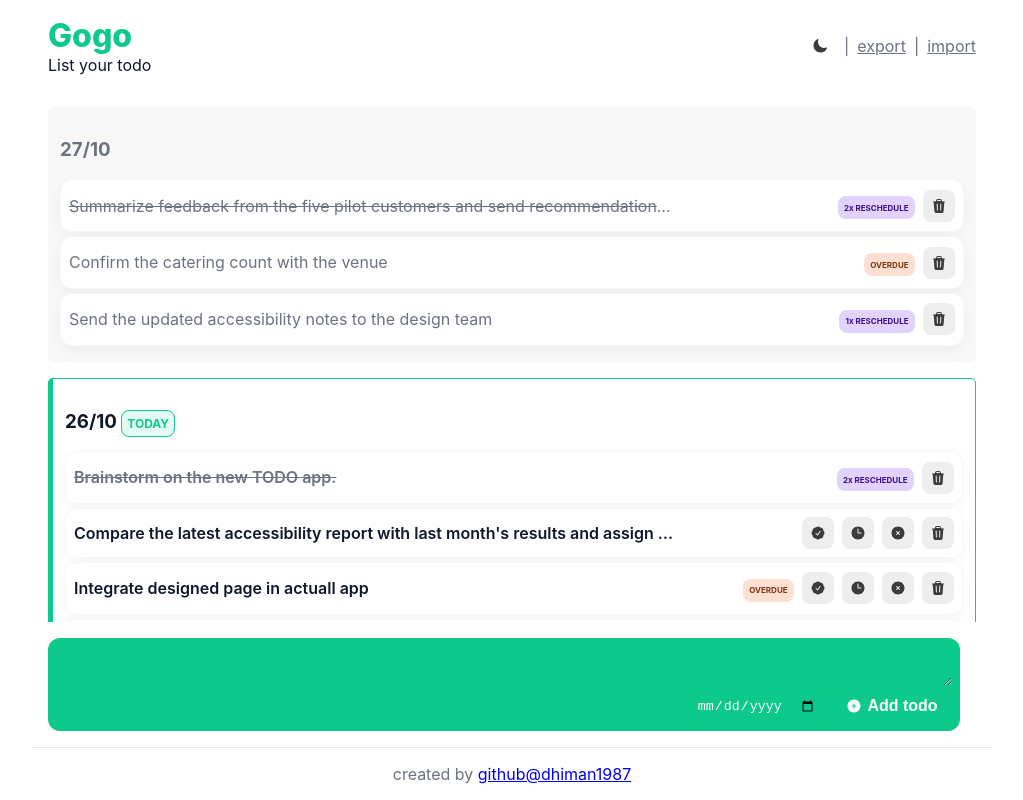
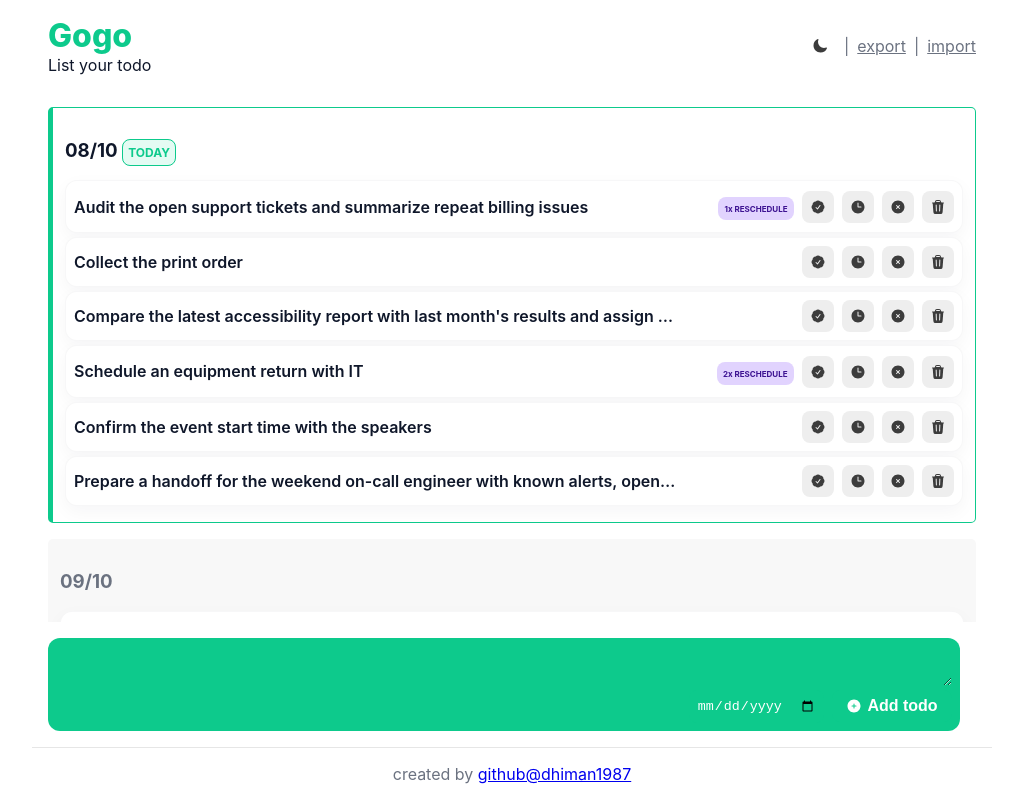
Before and after one commit to dhiman1987/gogo, a React (Vite) app: page / in a window 1280 px wide. Shown: the whole page, without its empty margins (128-1151 px from the left). Built offline with nearby package versions, Linux system fonts and the light colour scheme.

Commit message:
added data layer

```diff
--- a/src/components/MainContent/MainContent.tsx
+++ b/src/components/MainContent/MainContent.tsx
@@ -1,119 +1,49 @@
+import type { DateOnly } from '../../models/DateOnly'
+import type { Todo } from '../../models/Todo'
+import { getTodos } from '../../services/todoService'
 import TodoInput from '../TodoInput/TodoInput'
 import TodoList, { type TodoGroup } from '../TodoList/TodoList'
 import './MainContent.css'
 
-const todoGroups: TodoGroup[] = [
-  {
-    date: '27/10',
-    isToday: false,
-    todos: [
-      {
-        title:
-          "Summarize feedback from the five pilot customers and send recommendations to product before Thursday's roadmap review",
-        completed: true,
-        badge: '2x RESCHEDULE',
-        badgeType: 'reschedule',
-      },
-      {
-        title: 'Confirm the catering count with the venue',
-        completed: false,
-        badge: 'OVERDUE',
-        badgeType: 'overdue',
-      },
-      {
-        title: 'Send the updated accessibility notes to the design team',
-        completed: false,
-        badge: '1x RESCHEDULE',
-        badgeType: 'reschedule',
-      },
-    ],
-  },
-  {
-    date: '26/10',
-    isToday: true,
-    todos: [
-      {
-        title: 'Brainstorm on the new TODO app.',
-        completed: true,
-        badge: '2x RESCHEDULE',
-        badgeType: 'reschedule',
-      },
-      {
-        title:
-          "Compare the latest accessibility report with last month's results and assign owners for the remaining keyboard-navigation issues",
-        completed: false,
-      },
-      {
-        title: 'Integrate designed page in actuall app',
-        completed: false,
-        badge: 'OVERDUE',
-        badgeType: 'overdue',
-      },
-      {
-        title:
-          'Prepare a handoff for the weekend on-call engineer with known alerts, open incidents, and escalation contacts',
-        completed: true,
-        badge: '2x RESCHEDULE',
-        badgeType: 'reschedule',
-      },
-      {
-        title: 'Create GUI in plain HTML and CSS.',
-        completed: false,
-      },
-      {
-        title: 'Integrate designed page in actuall app',
-        completed: false,
-        badge: 'OVERDUE',
-        badgeType: 'overdue',
-      },
-    ],
-  },
-  {
-    date: '25/10',
-    isToday: false,
-    todos: [
-      {
-        title: 'Audit the open support tickets and summarize repeat billing issues',
-        completed: false,
-        badge: '1x RESCHEDULE',
-        badgeType: 'reschedule',
-      },
-      {
-        title: 'Collect the print order',
-        completed: false,
-      },
-      {
-        title:
-          "Compare the latest accessibility report with last month's results and assign owners for the remaining keyboard-navigation issues",
-        completed: false,
-        badge: 'OVERDUE',
-        badgeType: 'overdue',
-      },
-      {
-        title: 'Schedule an equipment return with IT',
-        completed: false,
-        badge: '2x RESCHEDULE',
-        badgeType: 'reschedule',
-      },
-      {
-        title: 'Confirm the event start time with the speakers',
-        completed: false,
-      },
-      {
-        title:
-          'Prepare a handoff for the weekend on-call engineer with known alerts, open incidents, and escalation contacts',
-        completed: false,
-        badge: 'OVERDUE',
-        badgeType: 'overdue',
-      },
-    ],
-  },
-]
+function getTodayDate(): DateOnly {
+  const today = new Date()
+  const year = today.getFullYear()
+  const month = String(today.getMonth() + 1).padStart(2, '0')
+  const day = String(today.getDate()).padStart(2, '0')
+  return `${year}-${month}-${day}`
+}
+
+function groupTodosByPlannedDate(
+  todos: Todo[],
+  today: DateOnly,
+): TodoGroup[] {
+  const groups = new Map<DateOnly, TodoGroup>()
+
+  for (const todo of todos) {
+    const group = groups.get(todo.plannedDate)
+    if (group) {
+      group.todos.push(todo)
+    } else {
+      groups.set(todo.plannedDate, {
+        date: todo.plannedDate,
+        isToday: todo.plannedDate === today,
+        todos: [todo],
+      })
+    }
+  }
+
+  return [...groups.values()].sort((left, right) =>
+    left.date.localeCompare(right.date),
+  )
+}
 
 function MainContent() {
+  const today = getTodayDate()
+  const todoGroups = groupTodosByPlannedDate(getTodos(), today)
+
   return (
     <main id="main-content">
-      <TodoList groups={todoGroups} />
+      <TodoList groups={todoGroups} today={today} />
       <TodoInput />
     </main>
   )
--- a/src/components/TodoDayGroup/TodoDayGroup.tsx
+++ b/src/components/TodoDayGroup/TodoDayGroup.tsx
@@ -1,19 +1,23 @@
 import TodoRow from '../TodoRow/TodoRow'
+import type { DateOnly } from '../../models/DateOnly'
 import type { TodoGroup } from '../TodoList/TodoList'
 import './TodoDayGroup.css'
 
 type TodoDayGroupProps = {
   group: TodoGroup
+  today: DateOnly
 }
 
-function TodoDayGroup({ group }: TodoDayGroupProps) {
+function TodoDayGroup({ group, today }: TodoDayGroupProps) {
+  const formattedDate = `${group.date.slice(8, 10)}/${group.date.slice(5, 7)}`
+
   return (
     <section
       className={group.isToday ? 'currentDayGroup' : 'dayGroup'}
-      aria-label={group.isToday ? `${group.date}, today` : group.date}
+      aria-label={group.isToday ? `${formattedDate}, today` : formattedDate}
     >
       <h3 className={group.isToday ? undefined : 'day'}>
-        {group.date}
+        {formattedDate}
         {group.isToday && (
           <>
             {' '}
@@ -21,11 +25,12 @@ function TodoDayGroup({ group }: TodoDayGroupProps) {
           </>
         )}
       </h3>
-      {group.todos.map((todo, index) => (
+      {group.todos.map((todo) => (
         <TodoRow
           groupIsToday={group.isToday}
           todo={todo}
-          key={`${todo.title}-${index}`}
+          today={today}
+          key={todo.id}
         />
       ))}
     </section>
--- a/src/components/TodoList/TodoList.tsx
+++ b/src/components/TodoList/TodoList.tsx
@@ -1,28 +1,24 @@
 import TodoDayGroup from '../TodoDayGroup/TodoDayGroup'
+import type { DateOnly } from '../../models/DateOnly'
+import type { Todo } from '../../models/Todo'
 import './TodoList.css'
 
-export type Todo = {
-  title: string
-  completed: boolean
-  badge?: string
-  badgeType?: 'reschedule' | 'overdue'
-}
-
 export type TodoGroup = {
-  date: string
+  date: DateOnly
   isToday: boolean
   todos: Todo[]
 }
 
 type TodoListProps = {
   groups: TodoGroup[]
+  today: DateOnly
 }
 
-function TodoList({ groups }: TodoListProps) {
+function TodoList({ groups, today }: TodoListProps) {
   return (
     <div className="todoList">
       {groups.map((group) => (
-        <TodoDayGroup group={group} key={group.date} />
+        <TodoDayGroup group={group} today={today} key={group.date} />
       ))}
     </div>
   )
--- a/src/components/TodoRow/TodoRow.tsx
+++ b/src/components/TodoRow/TodoRow.tsx
@@ -1,23 +1,34 @@
-import type { Todo } from '../TodoList/TodoList'
+import type { DateOnly } from '../../models/DateOnly'
+import type { Todo } from '../../models/Todo'
+import { TodoStatus } from '../../models/TodoStatus'
 import './TodoRow.css'
 
 type TodoRowProps = {
   todo: Todo
   groupIsToday: boolean
+  today: DateOnly
 }
 
-function TodoRow({ todo, groupIsToday }: TodoRowProps) {
+function TodoRow({ todo, groupIsToday, today }: TodoRowProps) {
+  const isOverdue =
+    todo.status === TodoStatus.Todo && todo.plannedDate < today
+
   return (
-    <article className={`todoCard${todo.completed ? ' isDone' : ''}`}>
+    <article
+      className={`todoCard${todo.status === TodoStatus.Done ? ' isDone' : ''}`}
+    >
       <div className="todoTitle">{todo.title}</div>
       <div className="todoCardMeta">
         <div className="badges">
-          {todo.badge && todo.badgeType && (
-            <span className={`${todo.badgeType}Badge`}>{todo.badge}</span>
+          {todo.rescheduleCount > 0 && (
+            <span className="rescheduleBadge">
+              {todo.rescheduleCount}x RESCHEDULE
+            </span>
           )}
+          {isOverdue && <span className="overdueBadge">OVERDUE</span>}
         </div>
         <div className="actionSection">
-          {groupIsToday && !todo.completed && (
+          {groupIsToday && todo.status === TodoStatus.Todo && (
             <>
               <button
                 className="doneButton"
--- /dev/null
+++ b/src/data/data.json
@@ -0,0 +1,122 @@
+[
+  {
+    "id": "00000000-0000-4000-8000-000000000001",
+    "title": "Summarize feedback from the five pilot customers and send recommendations to product before Thursday's roadmap review",
+    "status": "done",
+    "plannedDate": "2026-10-10",
+    "createdDate": "2026-10-08",
+    "rescheduleCount": 2
+  },
+  {
+    "id": "00000000-0000-4000-8000-000000000002",
+    "title": "Confirm the catering count with the venue",
+    "status": "todo",
+    "plannedDate": "2026-10-10",
+    "createdDate": "2026-10-10",
+    "rescheduleCount": 0
+  },
+  {
+    "id": "00000000-0000-4000-8000-000000000003",
+    "title": "Send the updated accessibility notes to the design team",
+    "status": "todo",
+    "plannedDate": "2026-10-10",
+    "createdDate": "2026-10-09",
+    "rescheduleCount": 1
+  },
+  {
+    "id": "00000000-0000-4000-8000-000000000004",
+    "title": "Brainstorm on the new TODO app.",
+    "status": "done",
+    "plannedDate": "2026-10-09",
+    "createdDate": "2026-10-07",
+    "rescheduleCount": 2
+  },
+  {
+    "id": "00000000-0000-4000-8000-000000000005",
+    "title": "Compare the latest accessibility report with last month's results and assign owners for the remaining keyboard-navigation issues",
+    "status": "todo",
+    "plannedDate": "2026-10-09",
+    "createdDate": "2026-10-09",
+    "rescheduleCount": 0
+  },
+  {
+    "id": "00000000-0000-4000-8000-000000000006",
+    "title": "Integrate designed page in actuall app",
+    "status": "todo",
+    "plannedDate": "2026-10-09",
+    "createdDate": "2026-10-09",
+    "rescheduleCount": 0
+  },
+  {
+    "id": "00000000-0000-4000-8000-000000000007",
+    "title": "Prepare a handoff for the weekend on-call engineer with known alerts, open incidents, and escalation contacts",
+    "status": "done",
+    "plannedDate": "2026-10-09",
+    "createdDate": "2026-10-07",
+    "rescheduleCount": 2
+  },
+  {
+    "id": "00000000-0000-4000-8000-000000000008",
+    "title": "Create GUI in plain HTML and CSS.",
+    "status": "todo",
+    "plannedDate": "2026-10-09",
+    "createdDate": "2026-10-09",
+    "rescheduleCount": 0
+  },
+  {
+    "id": "00000000-0000-4000-8000-000000000009",
+    "title": "Integrate designed page in actuall app",
+    "status": "todo",
+    "plannedDate": "2026-10-09",
+    "createdDate": "2026-10-09",
+    "rescheduleCount": 0
+  },
+  {
+    "id": "00000000-0000-4000-8000-000000000010",
+    "title": "Audit the open support tickets and summarize repeat billing issues",
+    "status": "todo",
+    "plannedDate": "2026-10-08",
+    "createdDate": "2026-10-07",
+    "rescheduleCount": 1
+  },
+  {
+    "id": "00000000-0000-4000-8000-000000000011",
+    "title": "Collect the print order",
+    "status": "todo",
+    "plannedDate": "2026-10-08",
+    "createdDate": "2026-10-08",
+    "rescheduleCount": 0
+  },
+  {
+    "id": "00000000-0000-4000-8000-000000000012",
+    "title": "Compare the latest accessibility report with last month's results and assign owners for the remaining keyboard-navigation issues",
+    "status": "todo",
+    "plannedDate": "2026-10-08",
+    "createdDate": "2026-10-08",
+    "rescheduleCount": 0
+  },
+  {
+    "id": "00000000-0000-4000-8000-000000000013",
+    "title": "Schedule an equipment return with IT",
+    "status": "todo",
+    "plannedDate": "2026-10-08",
+    "createdDate": "2026-10-06",
+    "rescheduleCount": 2
+  },
+  {
+    "id": "00000000-0000-4000-8000-000000000014",
+    "title": "Confirm the event start time with the speakers",
+    "status": "todo",
+    "plannedDate": "2026-10-08",
+    "createdDate": "2026-10-08",
+    "rescheduleCount": 0
+  },
+  {
+    "id": "00000000-0000-4000-8000-000000000015",
+    "title": "Prepare a handoff for the weekend on-call engineer with known alerts, open incidents, and escalation contacts",
+    "status": "todo",
+    "plannedDate": "2026-10-08",
+    "createdDate": "2026-10-08",
+    "rescheduleCount": 0
+  }
+]
--- /dev/null
+++ b/src/models/DateOnly.ts
@@ -0,0 +1 @@
+export type DateOnly = string
--- /dev/null
+++ b/src/models/Todo.ts
@@ -0,0 +1,27 @@
+import type { DateOnly } from './DateOnly'
+import { TodoStatus } from './TodoStatus'
+
+export class Todo {
+  readonly id: string
+  title: string
+  status: TodoStatus
+  plannedDate: DateOnly
+  readonly createdDate: DateOnly
+  rescheduleCount: number
+
+  constructor(
+    id: string,
+    title: string,
+    status: TodoStatus,
+    plannedDate: DateOnly,
+    createdDate: DateOnly,
+    rescheduleCount: number,
+  ) {
+    this.id = id
+    this.title = title
+    this.status = status
+    this.plannedDate = plannedDate
+    this.createdDate = createdDate
+    this.rescheduleCount = rescheduleCount
+  }
+}
--- /dev/null
+++ b/src/models/TodoStatus.ts
@@ -0,0 +1,7 @@
+export const TodoStatus = {
+  Todo: 'todo',
+  Done: 'done',
+  Cancelled: 'cancelled',
+} as const
+
+export type TodoStatus = (typeof TodoStatus)[keyof typeof TodoStatus]
--- /dev/null
+++ b/src/services/todoService.ts
@@ -0,0 +1,40 @@
+import todosData from '../data/data.json'
+import { Todo } from '../models/Todo'
+import type { DateOnly } from '../models/DateOnly'
+import { TodoStatus } from '../models/TodoStatus'
+
+type TodoData = {
+  id: string
+  title: string
+  status: string
+  plannedDate: DateOnly
+  createdDate: DateOnly
+  rescheduleCount: number
+}
+
+const todoRecords: TodoData[] = todosData
+
+function parseTodoStatus(status: string): TodoStatus {
+  switch (status) {
+    case TodoStatus.Todo:
+    case TodoStatus.Done:
+    case TodoStatus.Cancelled:
+      return status
+    default:
+      throw new Error(`Unknown todo status: ${status}`)
+  }
+}
+
+export function getTodos(): Todo[] {
+  return todoRecords.map(
+    ({ id, title, status, plannedDate, createdDate, rescheduleCount }) =>
+      new Todo(
+        id,
+        title,
+        parseTodoStatus(status),
+        plannedDate,
+        createdDate,
+        rescheduleCount,
+      ),
+  )
+}
```
